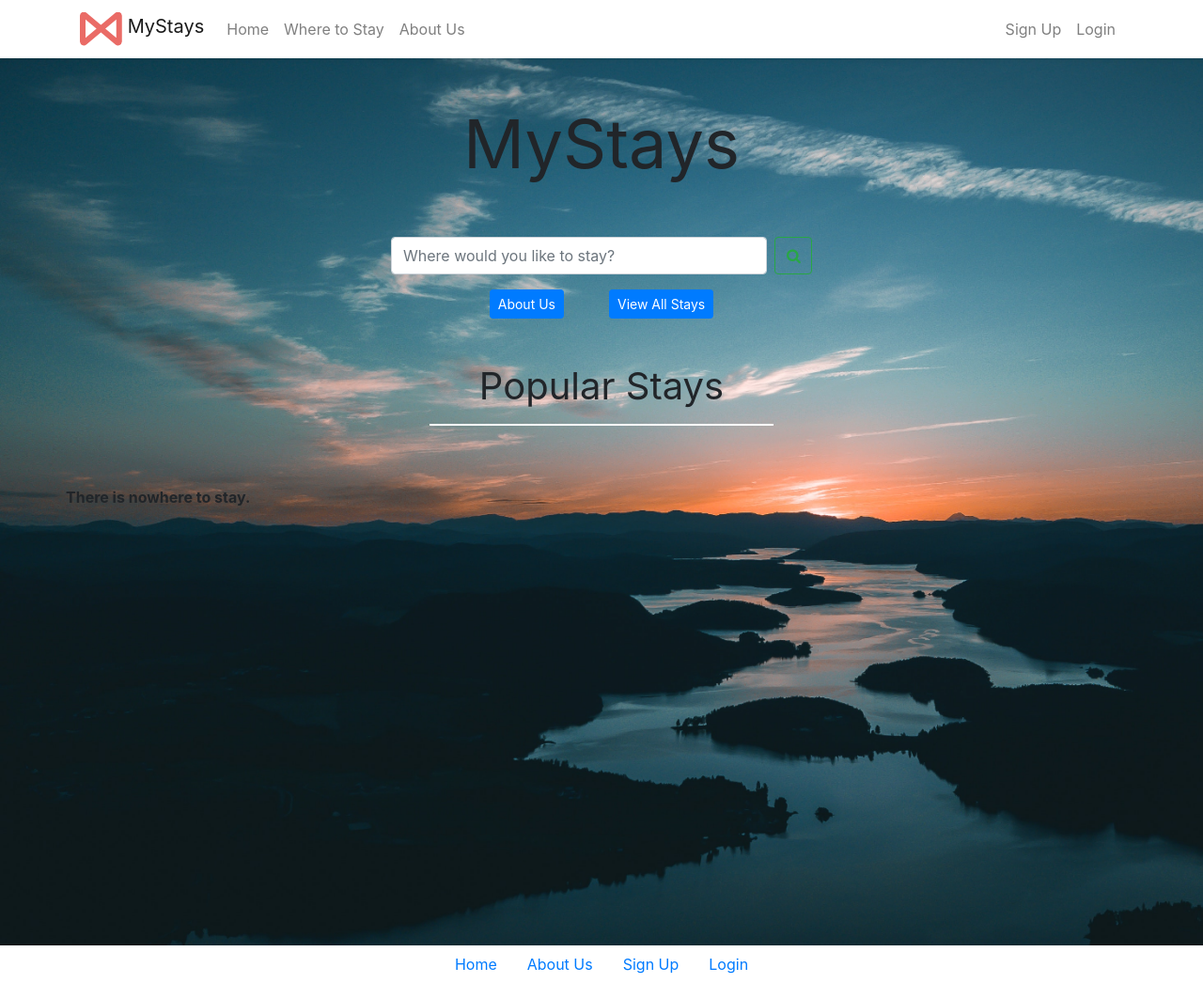
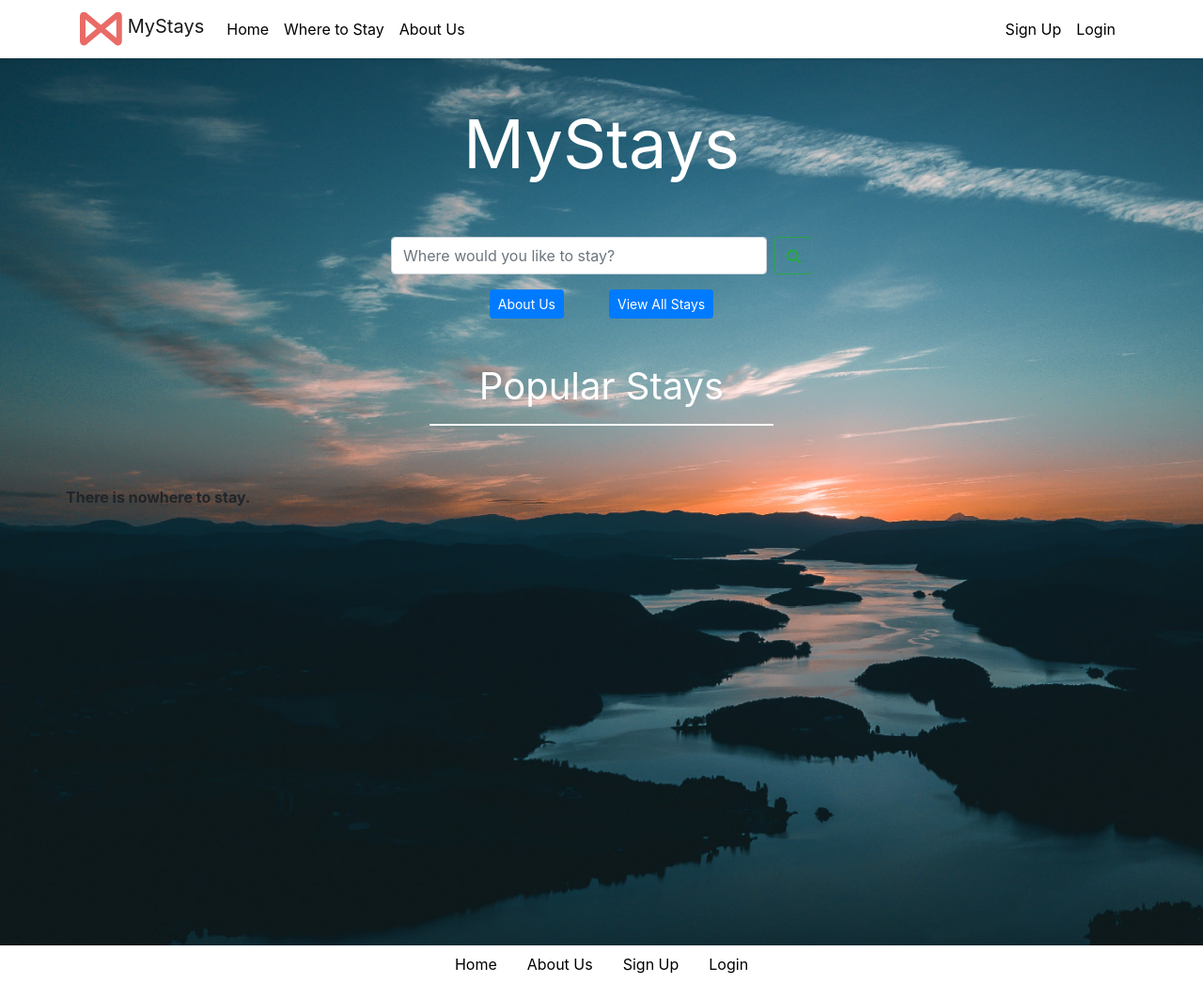
Before and after one commit to 2401566A/mystays_project, a Django app: page / in a window 1280 px wide. Shown: the whole page at 94% size. Run offline with Django 3.2, Linux system fonts and the light colour scheme; data that the repository does not hold is empty; some libraries are stand-ins or nearby versions.

Commit message:
changes to home header classes, navbar and colours

```diff
--- a/static/master.css
+++ b/static/master.css
@@ -60,3 +60,11 @@ label[for=login-username], label[for=login-password] {
 	height: 350px;
 	width: 350px;
 }
+
+.home-header {
+	color: #ffffff;
+}
+
+.nav-link {
+	color: black !important;
+}
--- a/templates/mystays/home.html
+++ b/templates/mystays/home.html
@@ -8,7 +8,7 @@ Home
 {% block body_block %}
 <div id="home-background">
     <div class="container-sm">
-        <div class="col-md-5 p-lg-5 mx-auto">
+        <div class="home-header col-md-5 p-lg-5 mx-auto">
             <h1 class="text-center display-3 font-weight-normal">MyStays</h1>
         </div>
 
@@ -53,7 +53,7 @@ Home
         </div>
 
         <div class="col-md-5 p-lg-5 mx-auto">
-            <h1 class="text-center display-5 font-weight-normal">Popular Stays</h1>
+            <h1 class="home-header text-center display-5 font-weight-normal">Popular Stays</h1>
             <hr id="popular-stays">
         </div>
 
```
